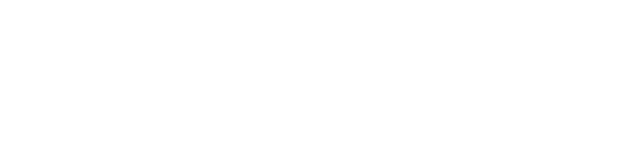
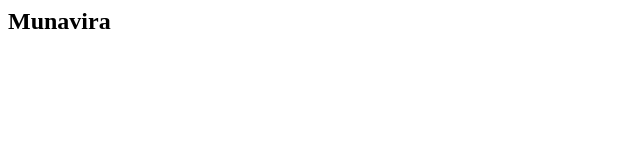
Before and after one commit to munavira-aslam/test, a plain HTML site: page index.html in a window 1280 px wide. Shown: the whole page, without its empty margins (0-640 px from the left). Drawn offline with Linux system fonts and the light colour scheme.

Commit message:
Update index.html

```diff
--- a/index.html
+++ b/index.html
@@ -1 +1,9 @@
-<html></html>
+<html>
+
+  <body>
+    <h2>Munavira</h2>
+    <script>
+      alert("Hi")
+    </script>
+  </body>
+</html>
```
